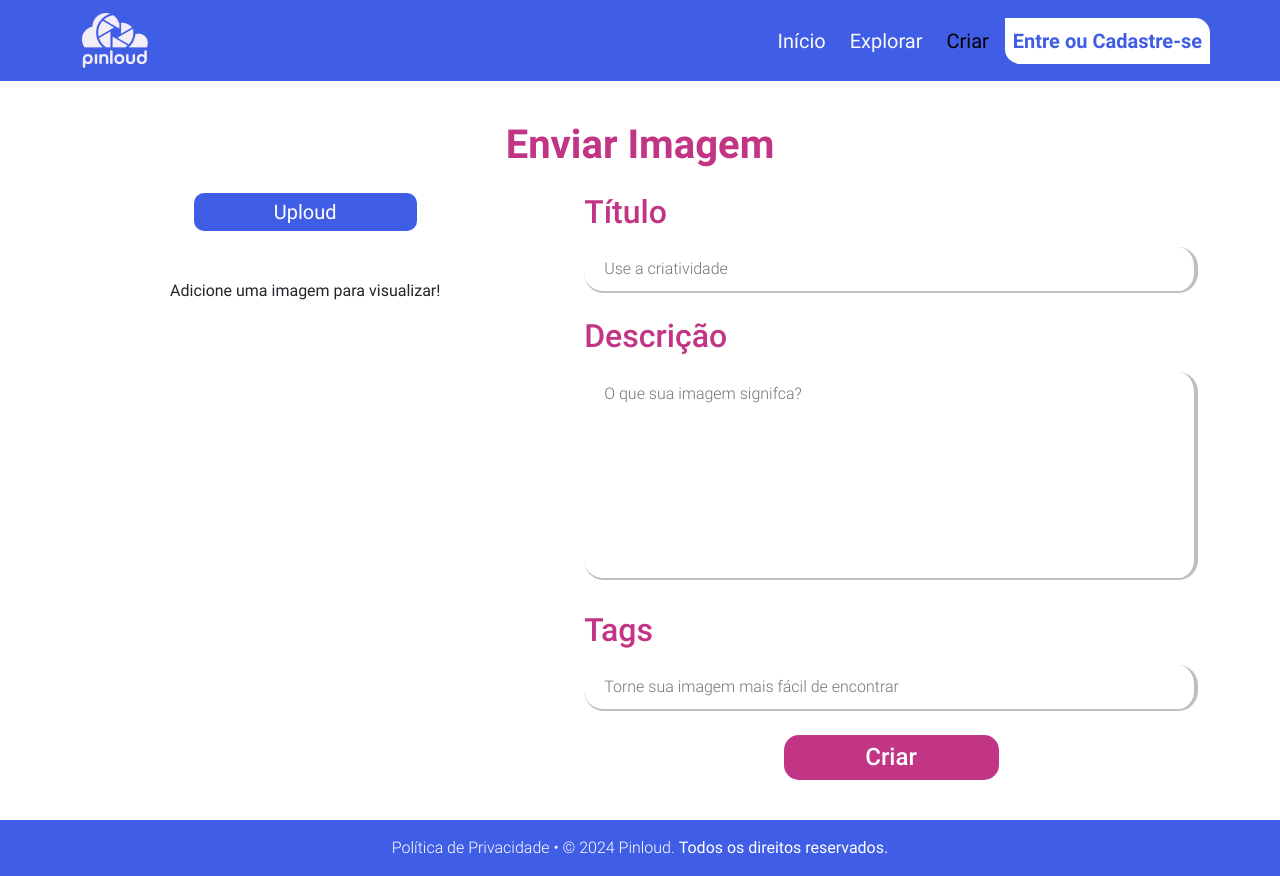
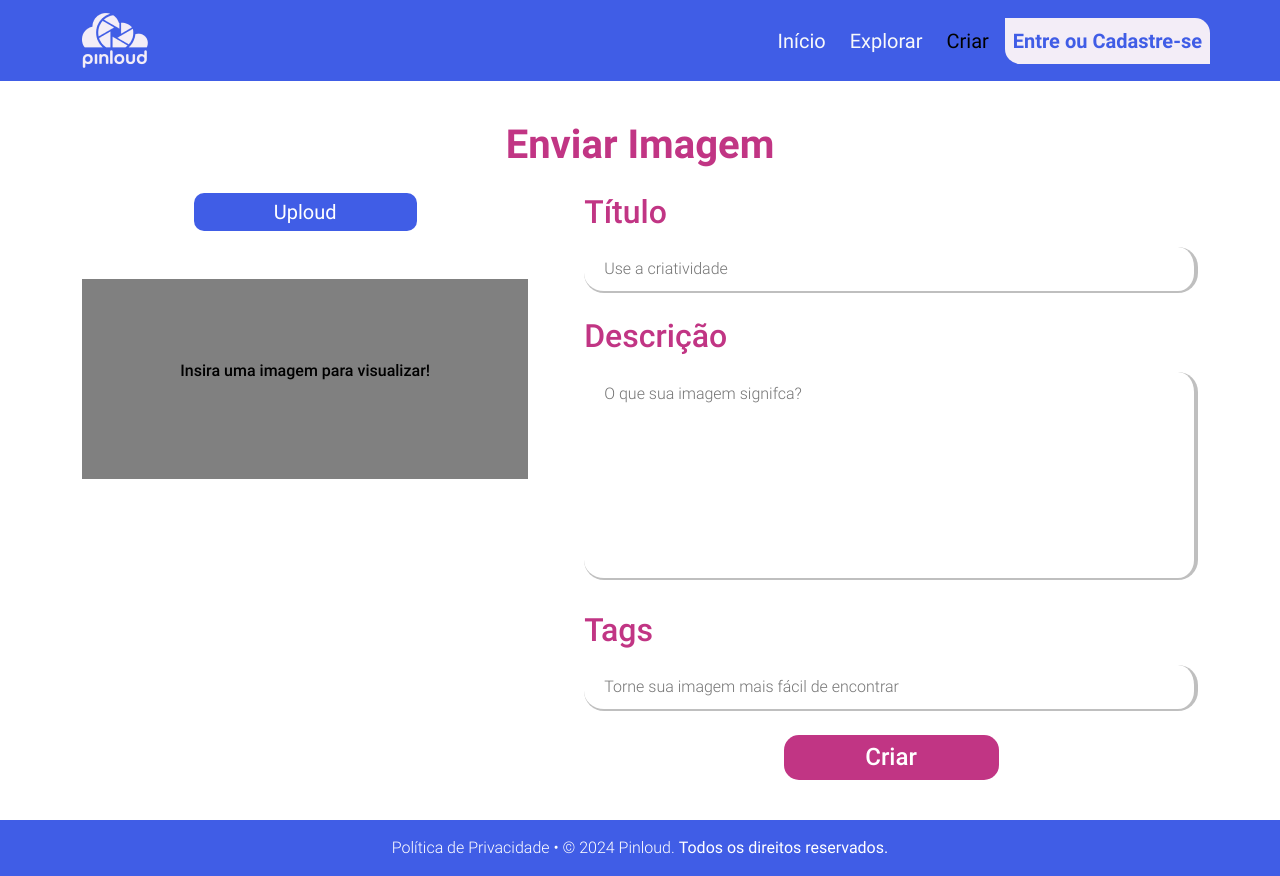
Before and after one commit to GabrielFinotti/PinLoud-Frontend, an Angular app: page /create in a window 1280 px wide. Built offline with nearby package versions, Linux system fonts and the light colour scheme.

Commit message:
Updates
Atualizações do UI

```diff
--- a/src/app/components/forms/pin-create-form/pin-create-form.component.html
+++ b/src/app/components/forms/pin-create-form/pin-create-form.component.html
@@ -15,7 +15,12 @@
       />
       <img class="w-100" [src]="imgPreview" />
       @if (!imgPreview) {
-      <p class="text-center">Adicione uma imagem para visualizar!</p>
+      <div
+        id="imgOff"
+        class="w-100 d-flex justify-content-center align-items-center"
+      >
+        <p class="text-black fw-medium">Insira uma imagem para visualizar!</p>
+      </div>
       }
     </div>
   </section>
--- a/src/app/components/forms/pin-create-form/pin-create-form.component.scss
+++ b/src/app/components/forms/pin-create-form/pin-create-form.component.scss
@@ -14,6 +14,12 @@ form {
       color: $primary-text-color;
 
       cursor: pointer;
+    }
+
+    #imgOff {
+      background-color: #808080;
+
+      height: 200px;
     }
   }
 
--- a/src/scss/base/variables.scss
+++ b/src/scss/base/variables.scss
@@ -1,5 +1,5 @@
 // Cores principais de background
-$primary-bg-color: #ffff;
+$primary-bg-color: #f3edf7;
 $secondary-bg-color: #405de6;
 
 // Cores principais de textos
--- a/src/styles.scss
+++ b/src/styles.scss
@@ -30,6 +30,10 @@
   font-family: Roboto;
 }
 
+body {
+  background-color: $primary-bg-color;
+}
+
 main {
   min-height: calc(100vh - 161px);
   padding-top: 40px;
```
